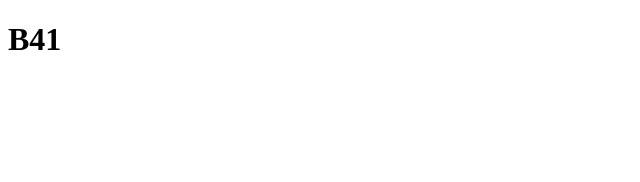
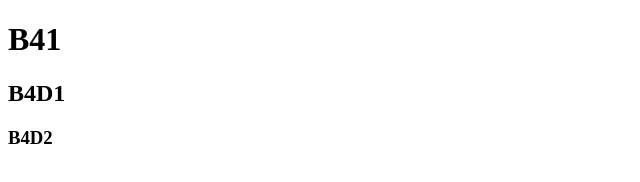
Before and after one commit to MaharaniJ/Powershell, a plain HTML site: page index.html in a window 1280 px wide. Shown: the whole page, without its empty margins (0-640 px from the left). Drawn offline with Linux system fonts and the light colour scheme.

Commit message:
second commit

```diff
--- a/index.html
+++ b/index.html
@@ -8,5 +8,7 @@
 </head>
 <body>
     <h1>B41</h1>
+    <h2>B4D1</h2>
+    <h3>B4D2</h3>
 </body>
 </html>
```
